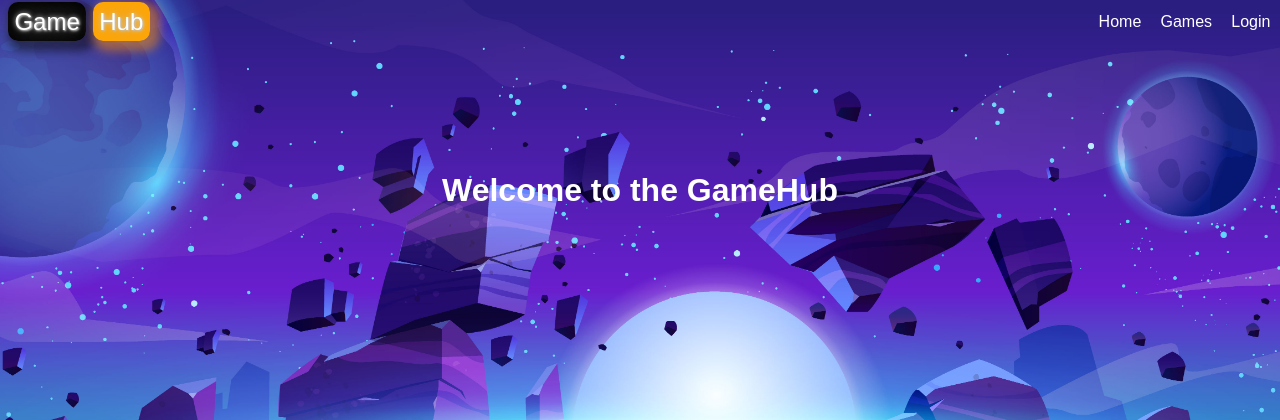
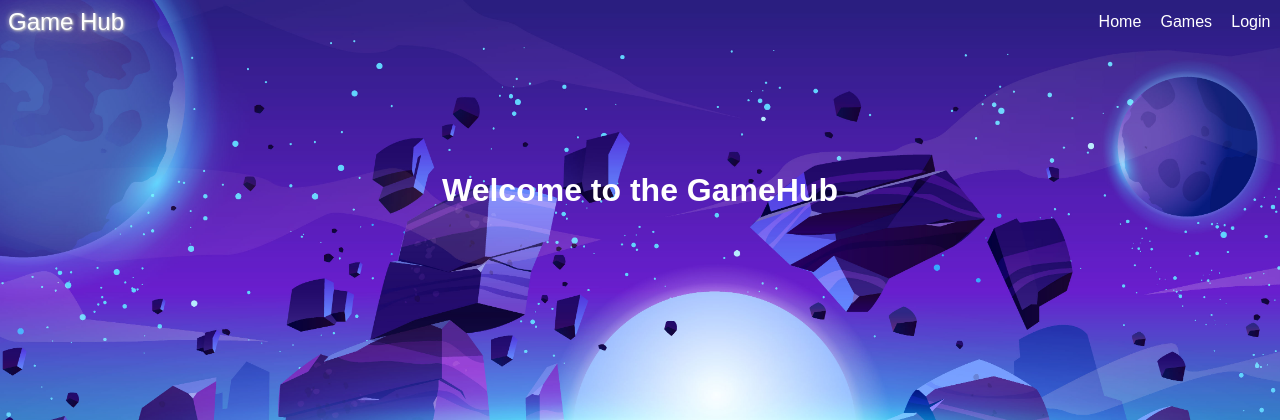
Before and after one commit to larsonx/Game-site, a PHP site: page /git/index.php in a window 1280 px wide. Shown: the top 420 px of the page. Run offline with PHP 8.4, Linux system fonts and the light colour scheme; some web fonts are replaced.

Commit message:
Update style.css

```diff
--- a/style.css
+++ b/style.css
@@ -1,19 +1,5 @@
 @import url("https://fonts.cdnfonts.com/css/super-legend-boy?styles=62384%22");
 
-.span1 {
-  border-radius: 10px;
-  background-color: black;
-  box-shadow: 5px 5px 10px 5px rgba(0, 0, 0, 0.5);
-  color: white;
-  padding: 0.4rem;
-}
-.span2 {
-  background-color: orange;
-  box-shadow: 5px 5px 10px 5px rgba(254, 140, 0, 0.5);
-  border-radius: 10px;
-  color: white;
-  padding: 0.4rem;
-}
 
 body {
   height: 100vh;
```
